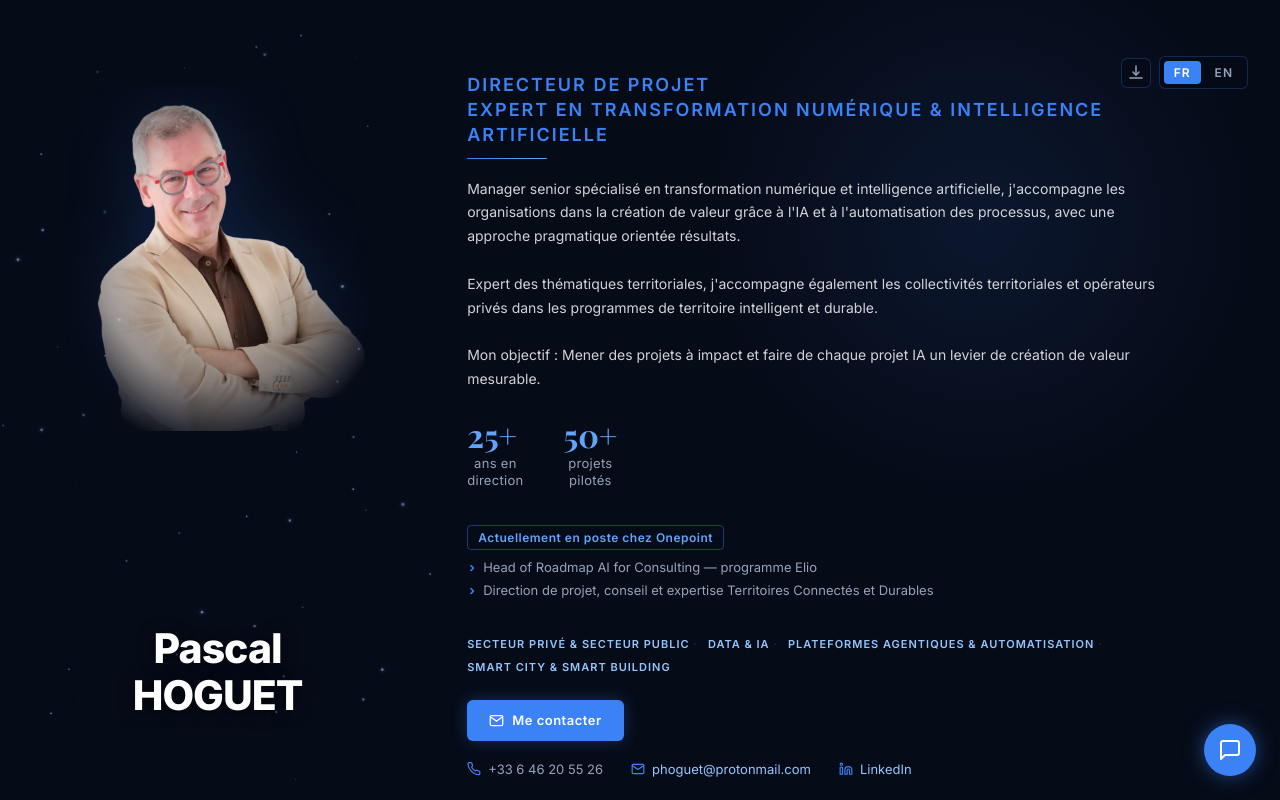
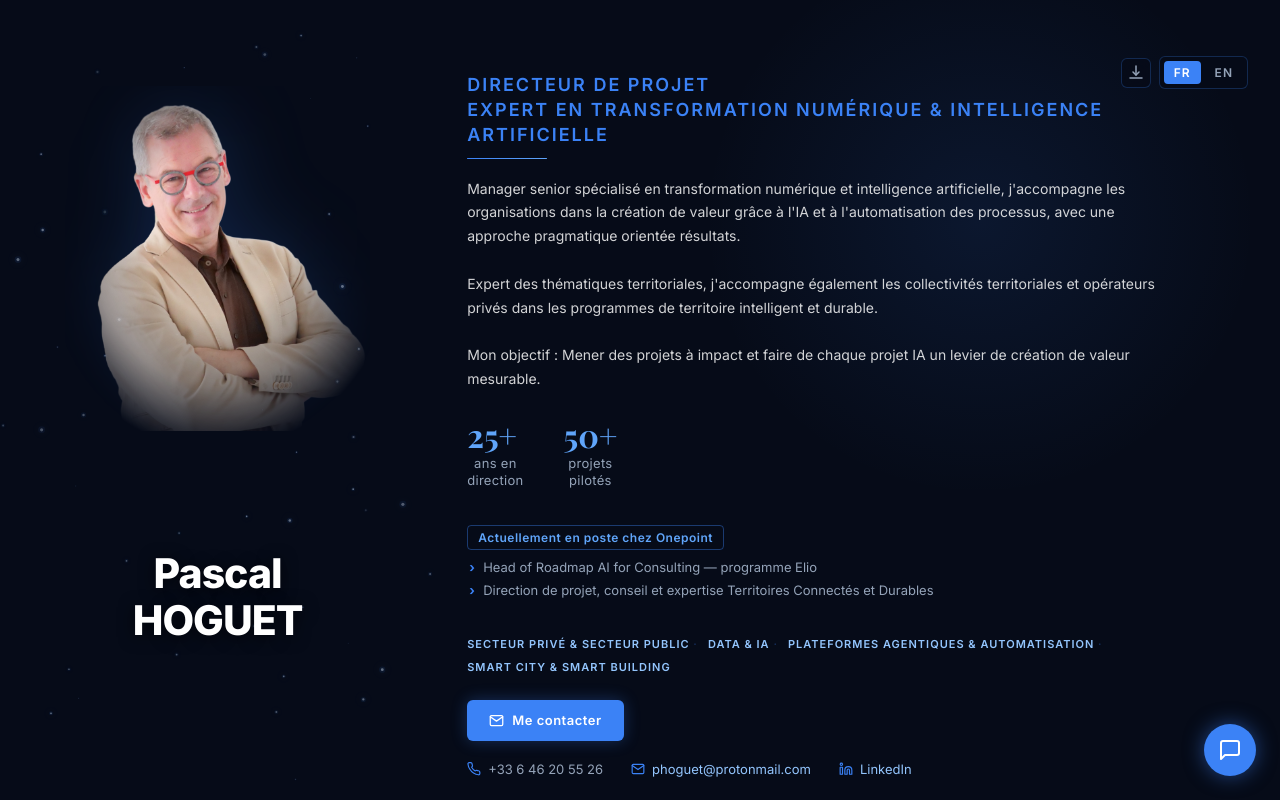
Before and after one commit to phoguet/profil-cv, a website: page index.html in a window 1280 px wide. Shown: the top 800 px of the page. Drawn offline with nearby package versions, Linux system fonts and the light colour scheme; a web font is replaced by a local one.

Commit message:
style(hero): nom Pascal Hoguet remonte de 2cm (bottom 1cm -> 3cm)
Co-Authored-By: Claude Sonnet 4.6 <noreply@anthropic.com>

```diff
--- a/assets/styles.css
+++ b/assets/styles.css
@@ -132,7 +132,7 @@ a:hover { color: var(--accent-light); }
 /* ---- Name banner — magazine cover ---- */
 .hero-bg-name {
   position: absolute;
-  bottom: calc(8% + 1cm);
+  bottom: calc(8% + 3cm);
   left: 0;
   right: 0;
   display: flex;
```
